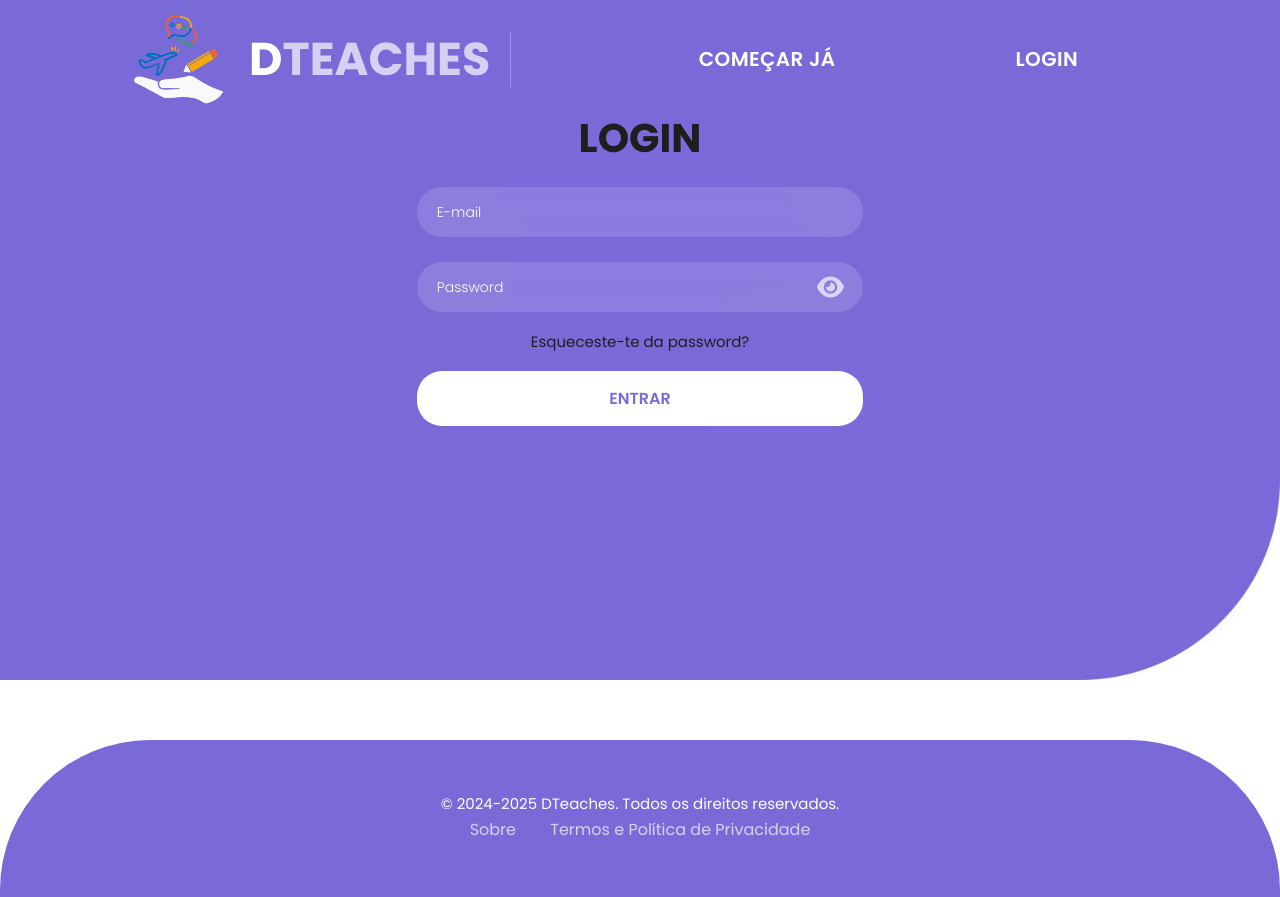
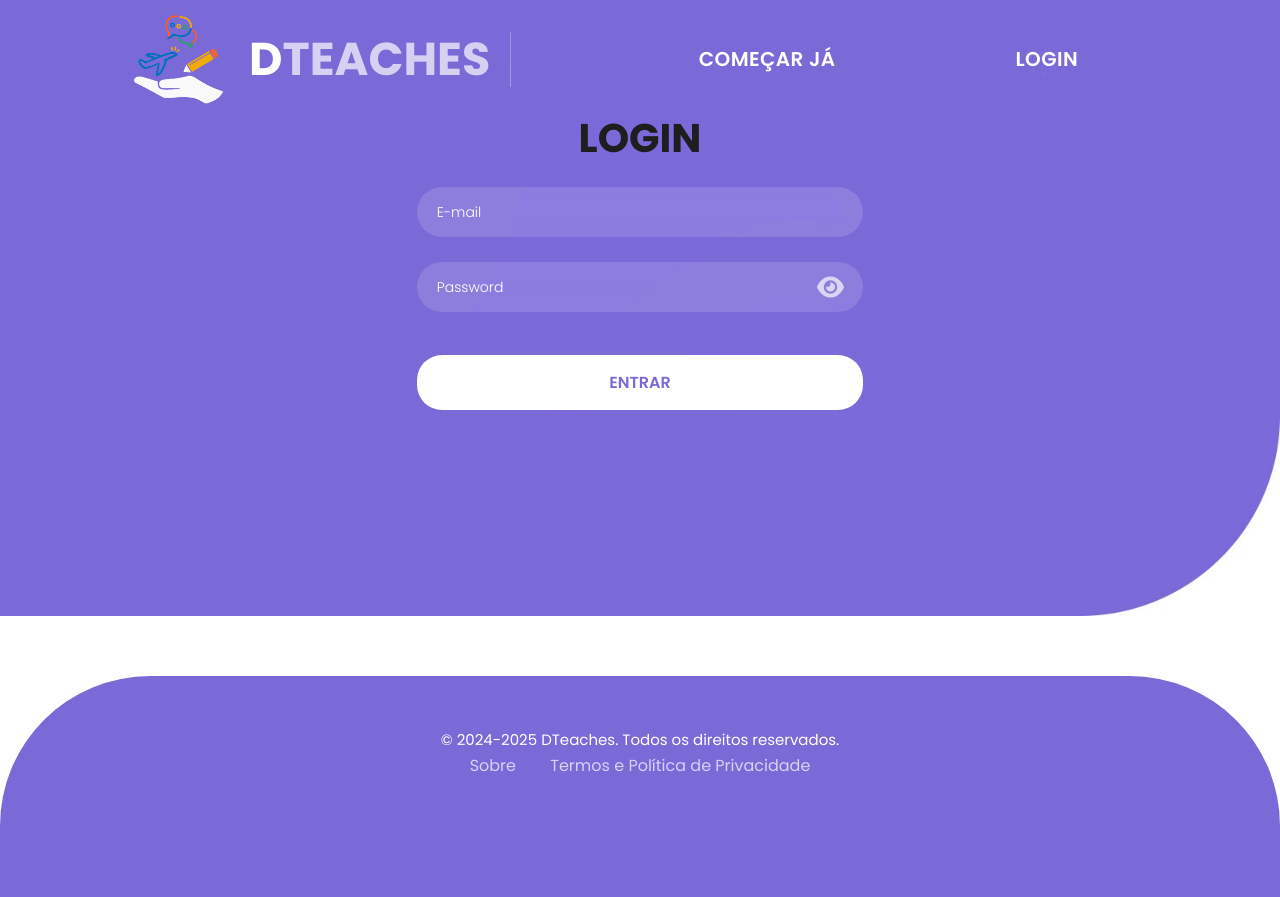
Before and after one commit to aeco24-25/relatorio-da-pap-dvdrlm, a PHP site: page /login.php in a window 1280 px wide. After the commit the page ends 825 px from the top, so only its background shows below. Run offline with PHP 8.4, Linux system fonts and the light colour scheme.

Commit message:
tirar esqueceu

```diff
--- a/assets/css/stylelogin.css
+++ b/assets/css/stylelogin.css
@@ -15,7 +15,7 @@ object-fit: contain;
 }
 
 .main-banner {
-height: 85vh;
+height: 77vh;
 }
 
 .container {
--- a/login.php
+++ b/login.php
@@ -108,11 +108,10 @@ if ($sucesso == 'conta_criada') {
                         </svg>
                     </label>
                   </fieldset>
-                  <p style="margin-top: 28px;"><a class="password-link" href="./index.php#contact">Esqueceste-te da password?</a></p>
                 </div>
                 <div class="col-lg-12">
                   <fieldset>
-                      <button style="margin-top: 20px;" type="submit" class="btn">ENTRAR</button>
+                      <button style="margin-top: 60px;" type="submit" class="btn">ENTRAR</button>
                   </fieldset>
                 </div>
               </div>
```
